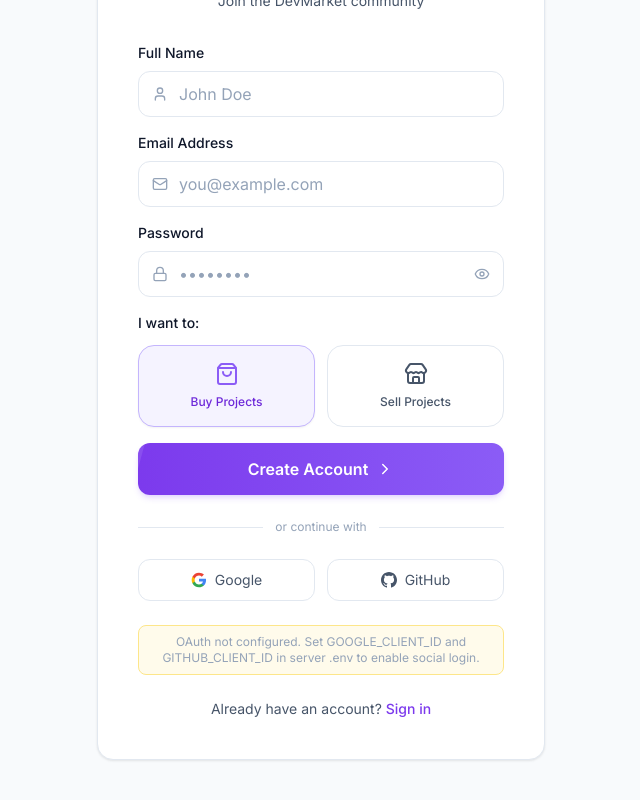
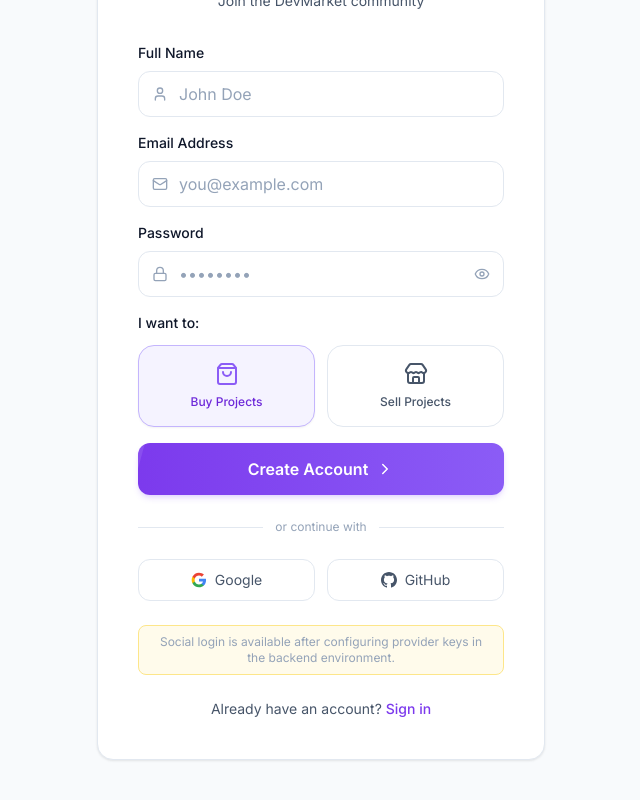
Before and after one commit to amanmedatwal-work/Marketplace, a React (Vite) app: page /register in a window 1280 px wide. Shown: the part 286-1086 px from the top of the page, without its empty margins (319-959 px from the left). Built offline with nearby package versions, Linux system fonts and the light colour scheme; no server answers.

Commit message:
Clarify OAuth configuration message

```diff
--- a/src/pages/Login.jsx
+++ b/src/pages/Login.jsx
@@ -193,10 +193,10 @@ const Login = () => {
             </button>
           </div>
 
-          {!googleConfigured && !githubConfigured && (
+          {(!googleConfigured || !githubConfigured) && (
             <div className="text-center mb-6">
               <p className="text-xs text-light-muted bg-amber-50 border border-amber-200 rounded-lg px-3 py-2">
-                OAuth not configured. Set GOOGLE_CLIENT_ID and GITHUB_CLIENT_ID in server .env to enable social login.
+                Social login is available after configuring provider keys in the backend environment.
               </p>
             </div>
           )}
--- a/src/pages/Register.jsx
+++ b/src/pages/Register.jsx
@@ -247,10 +247,10 @@ const Register = () => {
             </button>
           </div>
 
-          {!googleConfigured && !githubConfigured && (
+          {(!googleConfigured || !githubConfigured) && (
             <div className="text-center mb-6">
               <p className="text-xs text-light-muted bg-amber-50 border border-amber-200 rounded-lg px-3 py-2">
-                OAuth not configured. Set GOOGLE_CLIENT_ID and GITHUB_CLIENT_ID in server .env to enable social login.
+                Social login is available after configuring provider keys in the backend environment.
               </p>
             </div>
           )}
```
